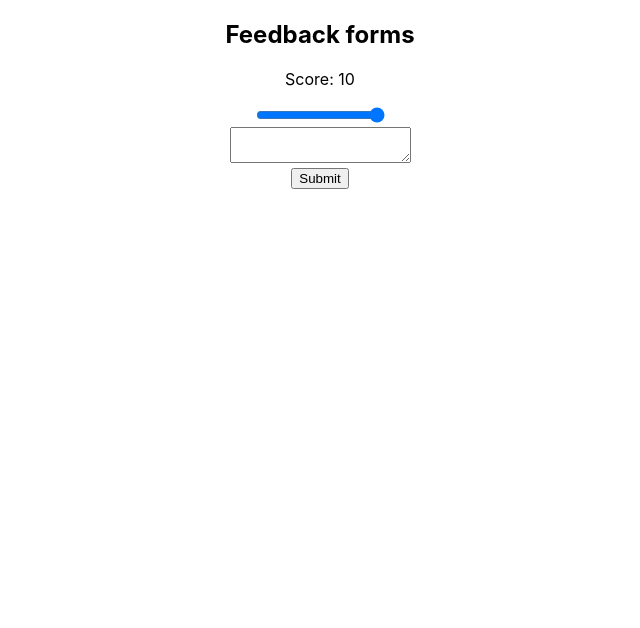
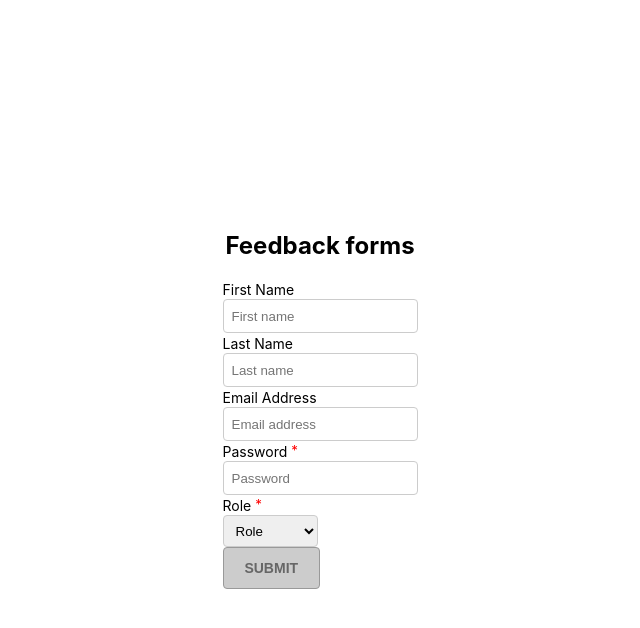
Before and after one commit to lennne/LittleLemonReact, a React (Create React App) app: page / in a window 1280 px wide. Shown: the top 628 px of the page, without its empty margins (320-960 px from the left). Built offline with nearby package versions, Linux system fonts and the light colour scheme.

Commit message:
update: controlled components for multiple inputs, input validation, conditional rendering of button when inputs have been validated

```diff
--- a/src/App.css
+++ b/src/App.css
@@ -1,38 +1,78 @@
 .App {
-  text-align: center;
+  display: flex;
+  height: 100vh;
+  justify-content: center;
+  align-items: center;
+  flex-direction: column;
 }
 
-.App-logo {
-  height: 40vmin;
-  pointer-events: none;
+fieldset {
+  display: flex;
+  width: 480px;
+  padding: 16px;
+  border: 1px solid #ccc;
+  border-radius: 4px;
+  flex-direction: column;
 }
 
-@media (prefers-reduced-motion: no-preference) {
-  .App-logo {
-    animation: App-logo-spin infinite 20s linear;
-  }
+label {
+  margin-bottom: 8px;
+  font-size: 14px;
 }
 
-.App-header {
-  background-color: #282c34;
-  min-height: 100vh;
+sup {
+  color: red;
+  top: -2px;
+  font-size: 95%;
+  line-height: 0;
+  position: relative;
+  vertical-align: baseline;
+}
+
+input,
+select {
+  border-radius: 4px;
+  border: 1px solid #ccc;
+  height: 32px;
+  padding: 0 8px;
+}
+
+.Field {
+  position: relative;
+  padding-bottom: 24px;
   display: flex;
   flex-direction: column;
-  align-items: center;
-  justify-content: center;
-  font-size: calc(10px + 2vmin);
-  color: white;
 }
 
-.App-link {
-  color: #61dafb;
+.FieldError {
+  position: absolute;
+  bottom: -6px;
+  color: red;
+  font-size: 12px;
 }
 
-@keyframes App-logo-spin {
-  from {
-    transform: rotate(0deg);
-  }
-  to {
-    transform: rotate(360deg);
-  }
+.Row {
+  display: flex;
+  flex-direction: row;
 }
+
+button {
+  padding: 12px;
+  width: 50%;
+  border-radius: 4px;
+  border: 1px solid #ccc;
+  background-color: darkblue;
+  color: white;
+  text-transform: uppercase;
+  font-size: 14px;
+  font-weight: bold;
+  cursor: pointer;
+}
+
+button:disabled,
+button[disabled] {
+  border: 1px solid #999999;
+  background-color: #cccccc;
+  color: #666666;
+  cursor: not-allowed;
+}
--- a/src/App.tsx
+++ b/src/App.tsx
@@ -1,5 +1,6 @@
-import { ChangeEventHandler, FormEvent, FormEventHandler, useRef, useState } from 'react';
+import { useRef, useState } from 'react';
 import './App.css';
+import { validateEmail } from './utils';
 
 function App() {
 
@@ -8,31 +9,96 @@
   const inputBox = useRef<HTMLInputElement | null>(null);
 
   //controlled component involves placing it inside form
-  const [value, setValue] = useState("10");
   //controlled input to validate the length
-  const [comment, setComment] = useState("");
+  const [firstName, setFirstName] = useState("");
+  const [lastName, setLastName] = useState("");
+  const [email, setEmail] = useState("");
+  const [password, setPassword] = useState({
+    value: "",
+    isTouched: false
+  });
+  const [role, setRole] = useState("role");
 
-  const handleSubmit = (e: FormEvent<HTMLFormElement>) => {
-      e.preventDefault();
-      if(Number(value) <= 5 && comment.length <= 10){
-        alert("Please provide a comment explaining why the experience was poor.");
-        return;
-      }
+
+  const handleText = (e: React.ChangeEvent<HTMLInputElement>, setText: React.Dispatch<React.SetStateAction<string>>)=> {
+      setText(e.target.value);
+  }
+
+  const isFormValid = () => {
+    return (firstName && lastName && password.value.length < 8 && role !== "role" && validateEmail(email));
+  }
+
+  const clearForm = () => {
+    setEmail("");
+    setFirstName("");
+    setLastName("");
+    setPassword({isTouched: false, value: ""});
+    setRole("");
   }
 
 
+  const handleSubmit = (e: React.FormEvent<HTMLFormElement>) => {
+    e.preventDefault();
+    alert("Account Created!");
+    clearForm();
+  }
 
   return (
-    <div className="App">
+    <div className='App'>
       <h2>Feedback forms</h2>
         <form onSubmit={handleSubmit}>
-          <p>Score: {value}  </p>
-          <input type='range' min="0" max="10" value={value} onChange={(e) =>  setValue(e.currentTarget.value)} />
+          <label>First Name</label>
+          <div className='field' >
+          <input
+
+          className='button'
+          value={firstName}
+          onChange={(e) => handleText(e, setFirstName)}
+          placeholder='First name'/>
+          </div>
+          <label>Last Name</label>
+          <div >
+          <input
+          className='button'
+          value={lastName}
+          onChange={(e) => handleText(e, setLastName)}
+          placeholder='Last name'/>
+          </div>
+          <label>Email Address</label>
+          <div >
+          <input
+          className='button'
+          value={email}
+          onChange={(e) => handleText(e, setEmail)}
+          placeholder='Email address'/>
+          </div>
+          <label>
+            Password <sup>*</sup>
+          </label>
+          <div >
+          <input
+          id='password'
+          type='password'
+          className='button'
+          value={password.value}
+          onBlur={() => { setPassword({ ...password, isTouched: true }); }}
+          onChange={(e) => setPassword({...password, value: e.target.value})}
+          placeholder='Password'/>
+          {password.isTouched && password.value.length < 8 ? (<p className='sup'>Password should have at least 8 characters</p>) : null}
+          </div>
+            <label>
+              Role <sup>*</sup>
+              </label>
           <div>
-            <textarea onChange={e => setComment(e.target.value)} value={comment}/>
+          <select value={role} onChange={(e) => setRole(e.target.value)} className='button'>
+            <option value="role">Role</option>
+            <option value="individual">Individual</option>
+            <option value="business">Business</option>
+          </select>
           </div>
-
-          <button type='submit'>Submit</button>
+          <button disabled={!isFormValid()}>
+            Submit
+          </button>
         </form>
      </div>
   );
--- /dev/null
+++ b/src/utils.tsx
@@ -0,0 +1,7 @@
+export const validateEmail = (email:string) => {
+  return String(email)
+    .toLowerCase()
+    .match(
+      /^(([^<>()[\]\\.,;:\s@"]+(\.[^<>()[\]\\.,;:\s@"]+)*)|(".+"))@((\[[0-9]{1,3}\.[0-9]{1,3}\.[0-9]{1,3}\.[0-9]{1,3}\])|(([a-zA-Z\-0-9]+\.)+[a-zA-Z]{2,}))$/
+    );
+};
```
